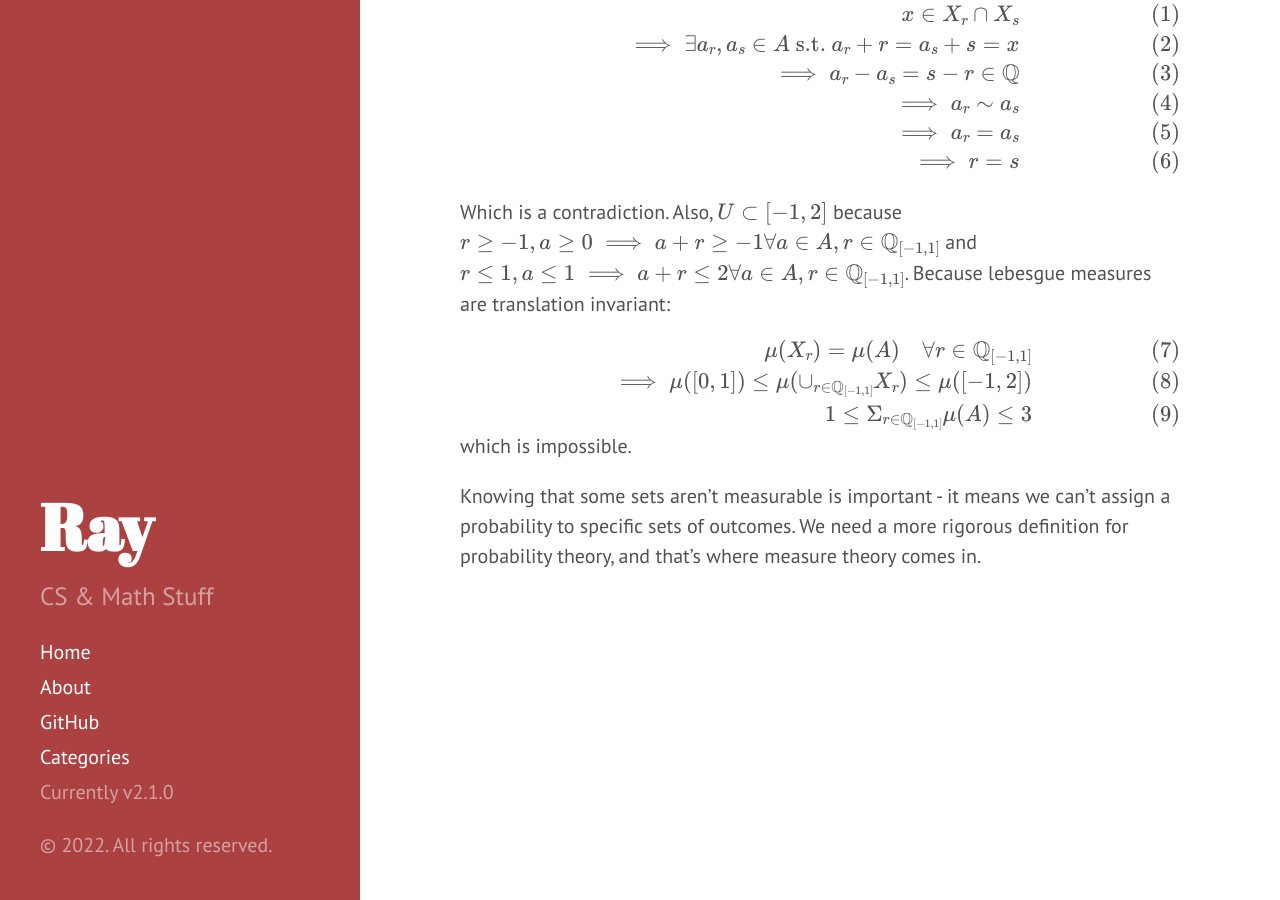
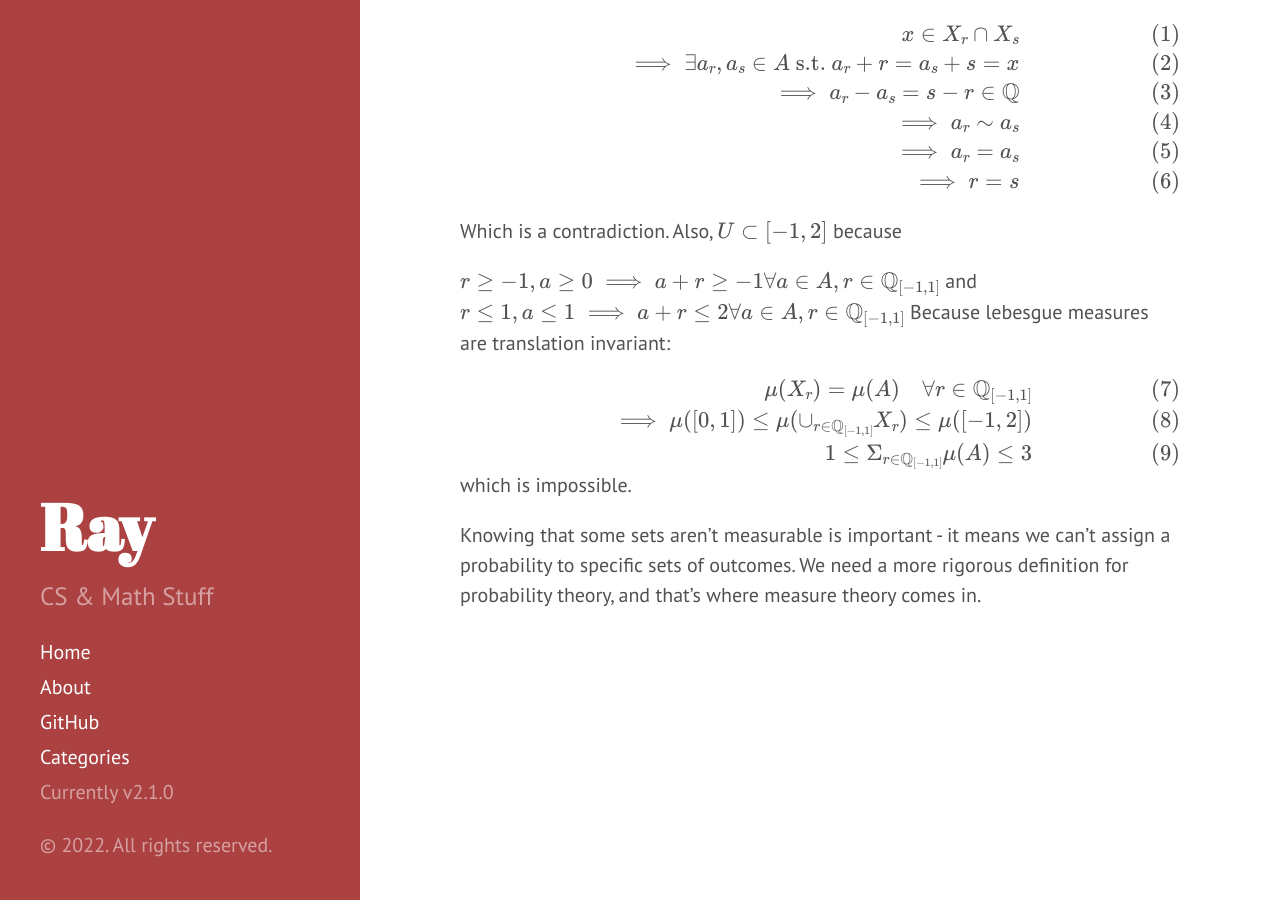
Before and after one commit to OneRaynyDay/oneraynyday.github.io, a Jekyll site: the page built from _posts/2022-08-15-Banach-Tarski.md, in a window 1280 px wide and 900 px high, scrolled down 539 px. Built offline with Jekyll 4.4.1, drawn with Linux system fonts in a browser that asks for light colours; formulas are drawn with MathJax 3; comment, search, counter and statistics services are not loaded.

Commit message:
add some space

```diff
--- a/_posts/2022-08-15-Banach-Tarski.md
+++ b/_posts/2022-08-15-Banach-Tarski.md
@@ -12,6 +12,7 @@ layout: default
 $$
 [0, 1] \subset \cup_{r \in \mathbb{Q}_{[-1,1]}}\{a+r: a \in A\} := U
 $$
+
 Where $$\mathbb{Q}_{[-1,1]} := \{x: x \in \mathbb{Q}, -1 \leq x \leq 1\}$$. Denote each $$X_r := \{a+r:a \in A\}$$. $U$ covers $[0,1]$ because $$\forall x \in [0,1], x \sim a$$ for some $a \in A$ by definition, and so $$x - a \in \mathbb{Q}_{[-1,1]}$$. For $r \neq s$, $X_r \cap X_s = \emptyset$ because suppose they're not disjoint, then:
 
 $$
@@ -25,7 +26,12 @@ x \in X_r \cap X_s \\
 \end{align}
 $$
 
-Which is a contradiction. Also, $U \subset [-1, 2]$ because $$r \geq -1, a \geq 0 \implies a+r \geq -1 \forall a \in A, r \in \mathbb{Q}_{[-1,1]}$$ and $$r \leq 1, a \leq 1 \implies a+r \leq 2 \forall a \in A, r \in \mathbb{Q}_{[-1,1]}$$. Because lebesgue measures are translation invariant:
+Which is a contradiction. Also, $U \subset [-1, 2]$ because
+
+$$r \geq -1, a \geq 0 \implies a+r \geq -1 \forall a \in A, r \in \mathbb{Q}_{[-1,1]}$$
+and
+$$r \leq 1, a \leq 1 \implies a+r \leq 2 \forall a \in A, r \in \mathbb{Q}_{[-1,1]}$$
+Because lebesgue measures are translation invariant:
 
 $$
 \begin{align}
```
